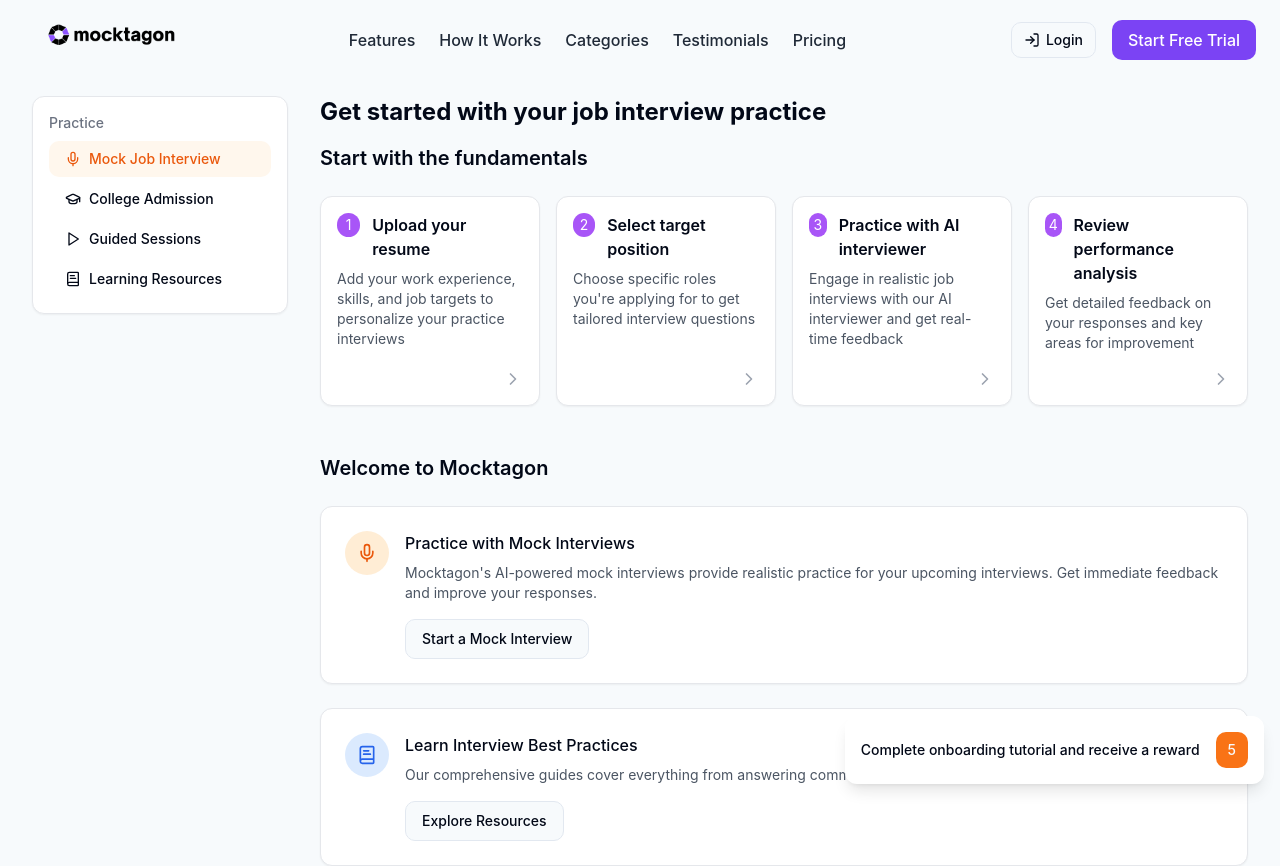
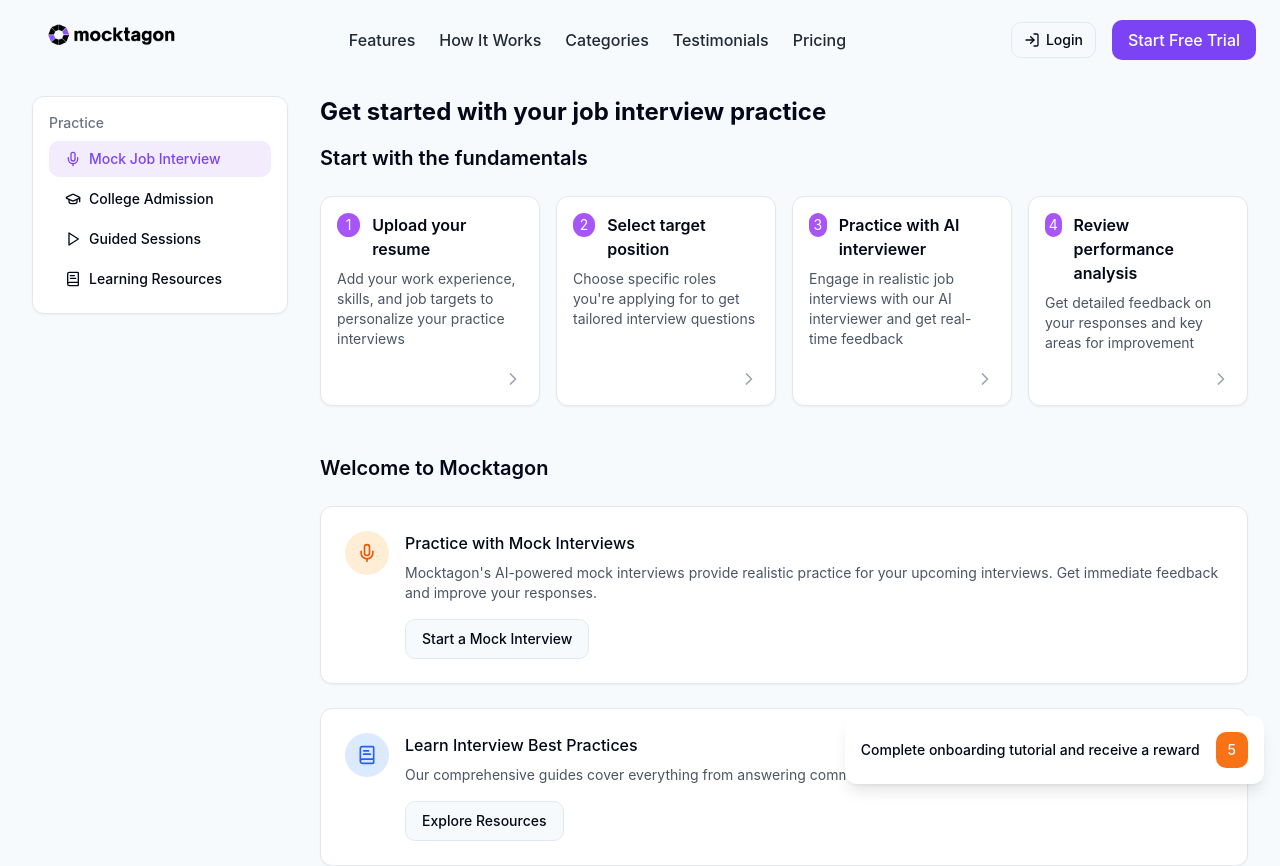
Before and after one commit to mocktagon/mocktagon-future-ready, a React (Vite) app: page /mock-interview in a window 1280 px wide. Shown: the top 866 px of the page. Built offline with nearby package versions, Linux system fonts and the light colour scheme.

Commit message:
Fix: Update sidebar button colors
Change the orange color in the sidebar buttons to match the theme.

```diff
--- a/src/components/interview/Sidebar.tsx
+++ b/src/components/interview/Sidebar.tsx
@@ -17,7 +17,7 @@ const Sidebar = () => {
           <Button
             variant="ghost"
             className={`w-full justify-start gap-2 text-sm py-2 h-auto ${
-              currentPath === '/mock-interview' ? 'bg-orange-50 text-orange-600' : ''
+              currentPath === '/mock-interview' ? 'bg-secondary text-primary' : ''
             }`}
             asChild
           >
@@ -29,7 +29,7 @@ const Sidebar = () => {
           <Button
             variant="ghost"
             className={`w-full justify-start gap-2 text-sm py-2 h-auto ${
-              currentPath === '/college-admission' ? 'bg-orange-50 text-orange-600' : ''
+              currentPath === '/college-admission' ? 'bg-secondary text-primary' : ''
             }`}
             asChild
           >
@@ -41,7 +41,7 @@ const Sidebar = () => {
           <Button
             variant="ghost"
             className={`w-full justify-start gap-2 text-sm py-2 h-auto ${
-              currentPath === '/guided-sessions' ? 'bg-orange-50 text-orange-600' : ''
+              currentPath === '/guided-sessions' ? 'bg-secondary text-primary' : ''
             }`}
             asChild
           >
@@ -53,7 +53,7 @@ const Sidebar = () => {
           <Button
             variant="ghost"
             className={`w-full justify-start gap-2 text-sm py-2 h-auto ${
-              currentPath === '/learning-resources' ? 'bg-orange-50 text-orange-600' : ''
+              currentPath === '/learning-resources' ? 'bg-secondary text-primary' : ''
             }`}
             asChild
           >
```
